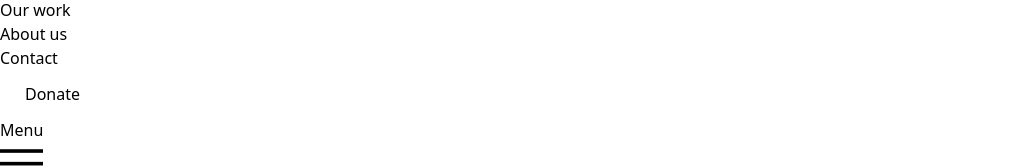
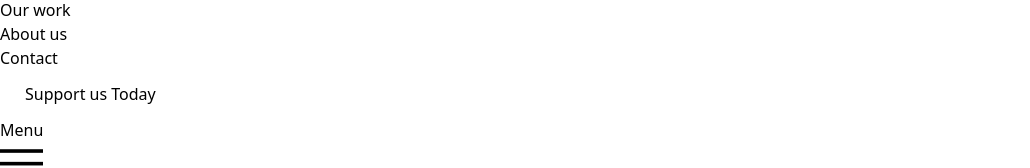
Before and after one commit to anibesam/littlegiants, a React (Vite) app: page / in a window 1280 px wide. Shown: the part 550-718 px from the top of the page, without its empty margins (0-1030 px from the left). Built offline with nearby package versions, Linux system fonts and the light colour scheme; a web font is replaced by a local one.

Commit message:
added update

```diff
--- a/src/partials/Header.jsx
+++ b/src/partials/Header.jsx
@@ -82,7 +82,7 @@ function Header({
 
               <li>
                 <Link to="/" className="font-medium shadow-sm btn bg-orange-500 text-white  px-3 lg:px-5 py-2 flex items-center transition duration-150 ease-in-out group">
-                  Donate
+                  Support us Today
                 </Link>
               </li>
             </ul>
@@ -137,7 +137,7 @@ function Header({
                   </li>
 
                   <li>
-                    <Link to="/" className="btn bg-orange-500 font-medium w-full text-white py-2">Donate</Link>
+                    <Link to="/" className="btn bg-orange-500 font-medium w-full text-white py-2">Support us Today</Link>
                   </li>
 
                 </ul>
```
